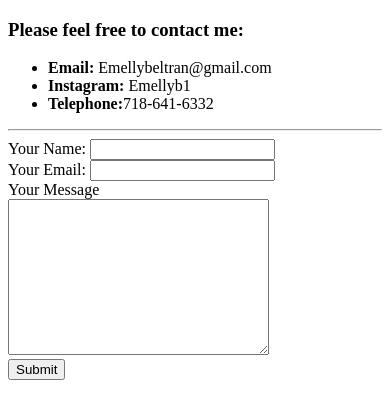
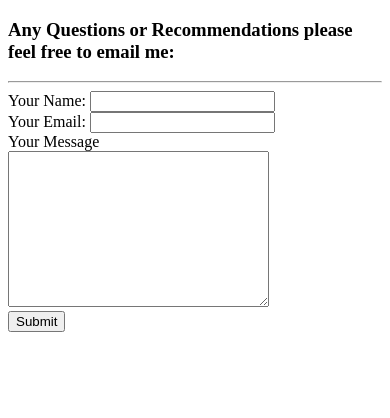
Before and after one commit to emellyb1/CV, a plain HTML site: page contactinformation.html in a window 390 px wide. Drawn offline with Linux system fonts and the light colour scheme.

Commit message:
Update contactinformation.html
Update contact information and remove phone number

```diff
--- a/contactinformation.html
+++ b/contactinformation.html
@@ -5,12 +5,7 @@
     <title>Contact Me</title>
   </head>
   <body>
-    <h3>Please feel free to contact me:</h3>
-      <ul>
-        <li><strong>Email:</strong> Emellybeltran@gmail.com</li>
-        <li><Strong>Instagram:</Strong> Emellyb1</li>
-        <li><Strong>Telephone:</Strong>718-641-6332</li>
-      </ul>
+    <h3>Any Questions or Recommendations please feel free to email me:</h3>
   <hr>
 
     <form action="mailto:emelly.beltran@gmail.com" method="post" enctype="text/plain">
```
